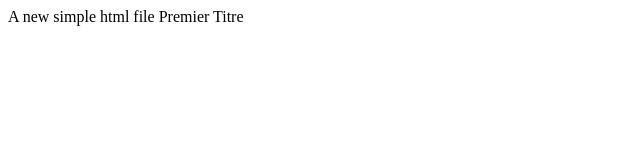
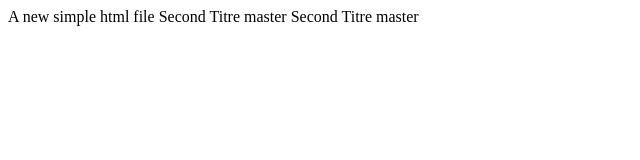
Before and after one commit to babsmbaye18/github-demo, a plain HTML site: page simple.html in a window 1280 px wide. Shown: the whole page, without its empty margins (0-640 px from the left). Drawn offline with Linux system fonts and the light colour scheme.

Commit message:
changing on branch master simple.html file

```diff
--- a/simple.html
+++ b/simple.html
@@ -1,3 +1,4 @@
 <head>A new simple html file</head>
 
-<a>Premier Titre</a>
+<a>Second Titre master</a>
+<a>Second Titre master</a>
```
